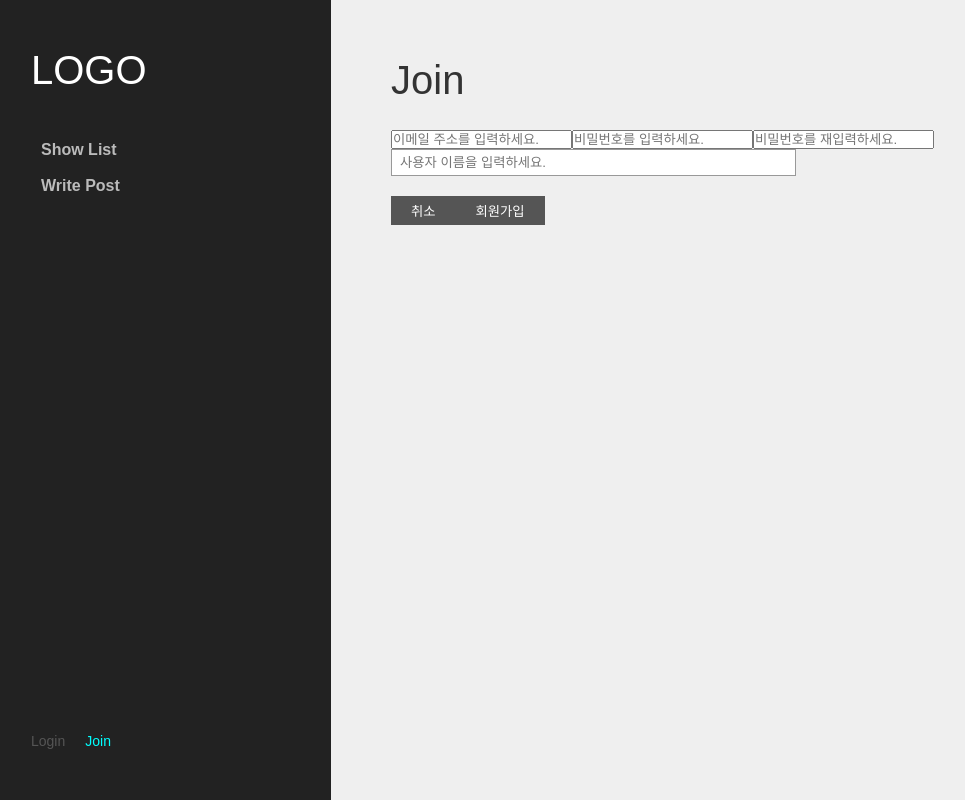
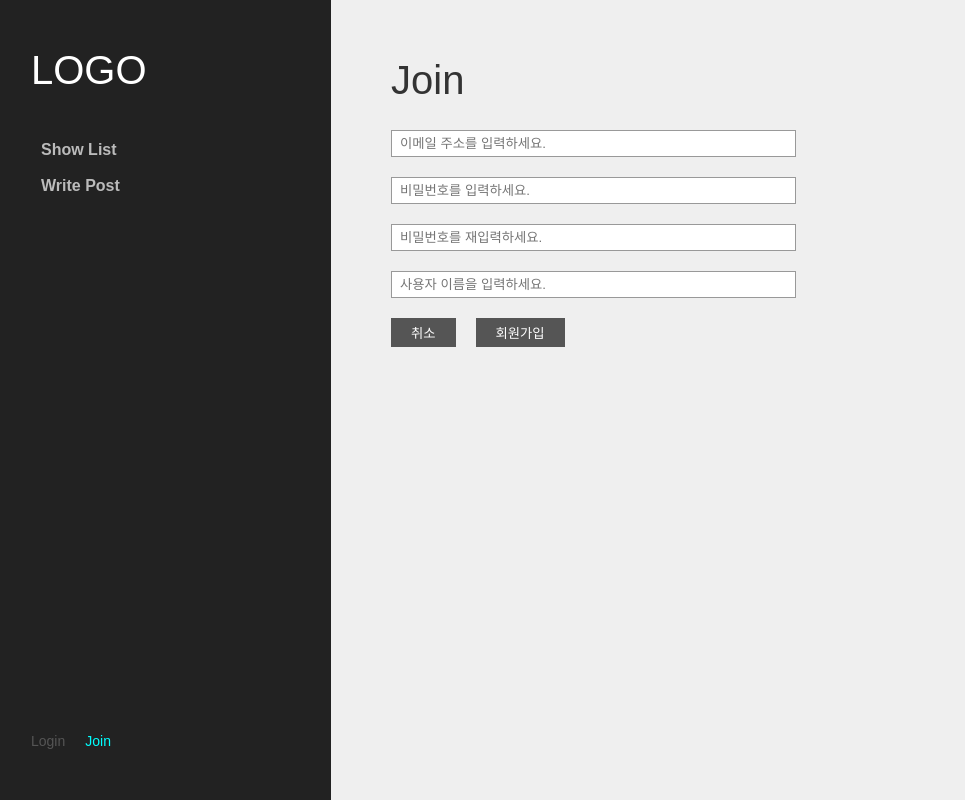
Before and after one commit to chojeongeun/react_node, a React (Create React App) app in the folder client/: page /join in a window 1280 px wide. Shown: the whole page, without its empty margins (19-984 px from the left). Built offline with nearby package versions, Linux system fonts and the light colour scheme.

Commit message:
스타일 컴포넌트 수정

```diff
--- a/client/src/common/Layout.jsx
+++ b/client/src/common/Layout.jsx
@@ -20,6 +20,8 @@ const MainWrap = styled.main`
 				margin-bottom: 5px;
 			}
 			input[type='text'],
+			input[type='password'],
+			input[type='email'],
 			textarea {
 				width: 50%;
 				padding: 5px 8px;
--- a/client/src/user/Join.jsx
+++ b/client/src/user/Join.jsx
@@ -2,6 +2,13 @@ import Layout from '../common/Layout';
 import { useState } from 'react';
 import firebase from '../firebase';
 import { useNavigate } from 'react-router-dom';
+import styled from 'styled-components';
+
+const BtnSet = styled.nav`
+	margin-top: 20px;
+	display: flex;
+	gap: 20px;
+`;
 
 function Join() {
 	const navigate = useNavigate();
@@ -48,8 +55,10 @@ function Join() {
 				placeholder='사용자 이름을 입력하세요.'
 				onChange={(e) => setName(e.target.value)}
 			/>
-			<button onClick={() => navigate(-1)}>취소</button>
-			<button onClick={handleJoin}>회원가입</button>
+			<BtnSet>
+				<button onClick={() => navigate(-1)}>취소</button>
+				<button onClick={handleJoin}>회원가입</button>
+			</BtnSet>
 		</Layout>
 	);
 }
```
